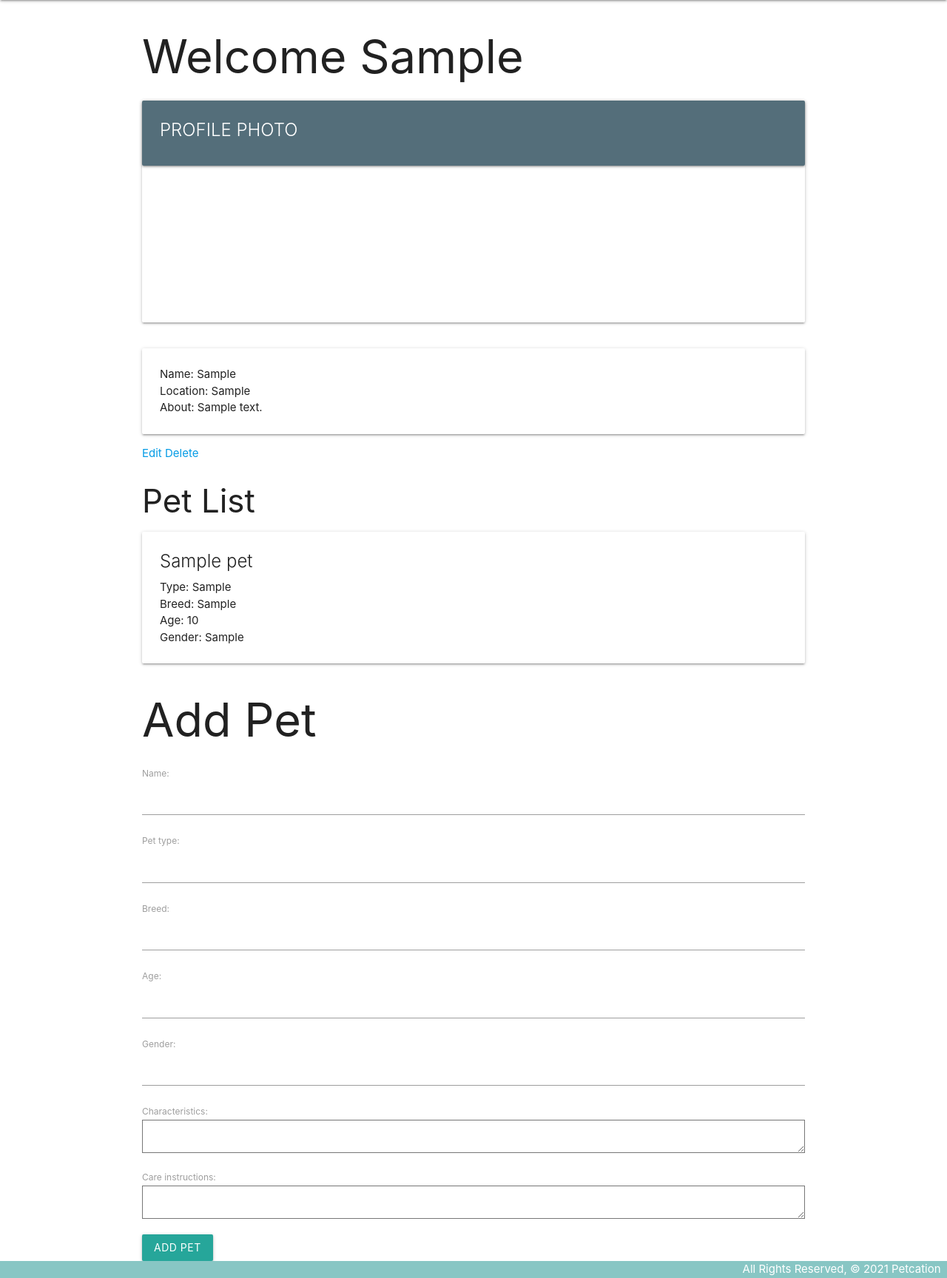
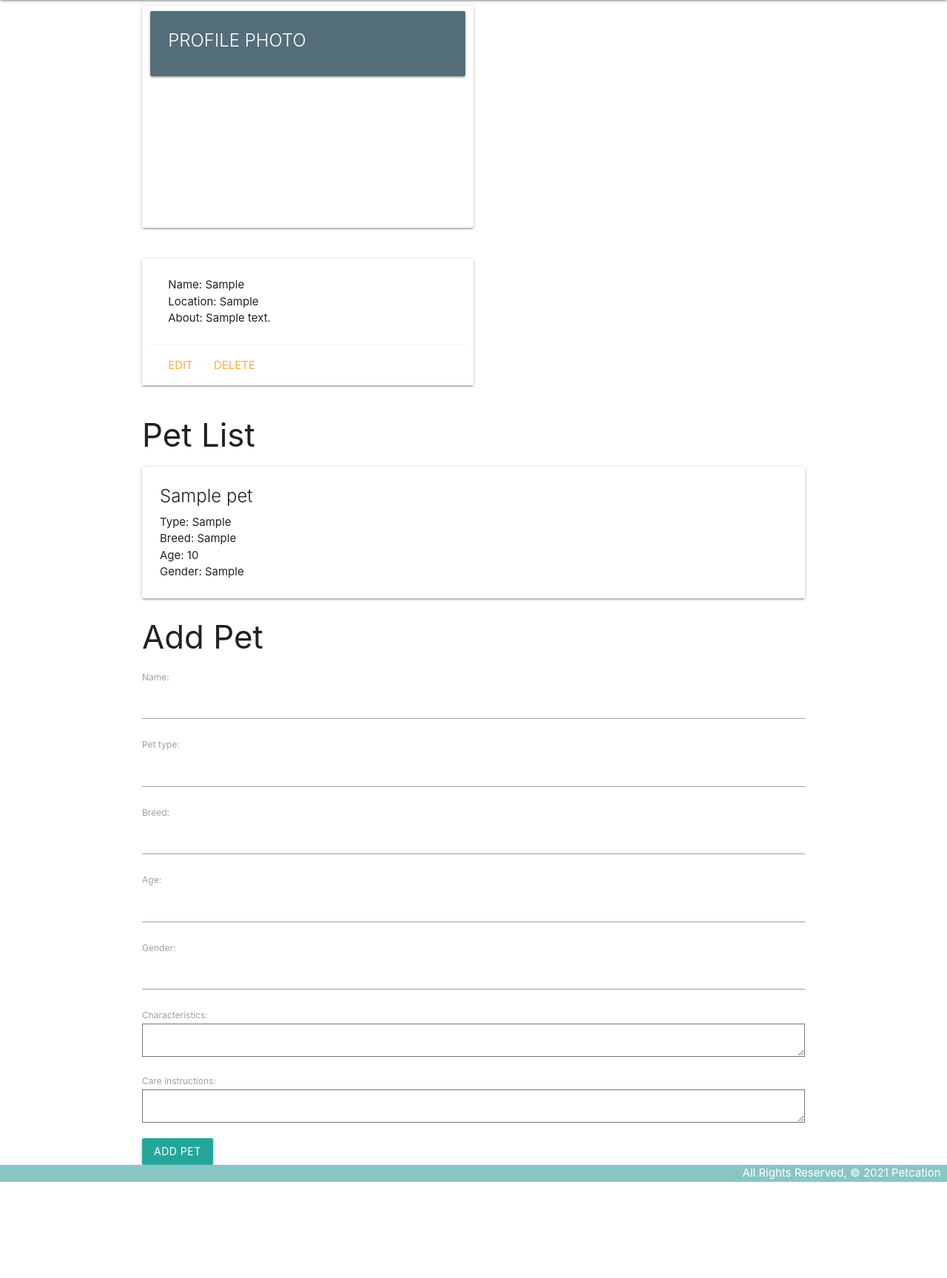
Before and after one commit to beccaawhite/petcation, a Django app: page /owners/1/ in a window 1280 px wide. Shown: the part 64-1792 px from the top of the page at 74% size. After the commit the page ends 1662 px from the top, so only its background shows below. Run offline with Django 3.2, Linux system fonts and the light colour scheme; tables that the repository leaves empty hold one stand-in row (values such as "Sample post"); some web fonts are replaced.

Commit message:
change layout of profile page

```diff
--- a/main_app/static/css/style.css
+++ b/main_app/static/css/style.css
@@ -46,3 +46,5 @@ nav {
     padding: 80px;
     width: 500px;
 }
+
+/* Style Owner Profile Page */
--- a/main_app/templates/owners/detail.html
+++ b/main_app/templates/owners/detail.html
@@ -1,10 +1,9 @@
 {% extends 'base.html' %}
 {% block content %}
-<main class="container">
+<main class="container profile-page">
 
-  <h1>Welcome {{ owner.first_name }}</h1>
   <div class="row">
-    <div class="card small">
+    <div class="col s6 card small">
       <div class="card blue-grey darken-1">
         <div class="card-content white-text">
           <span class="card-title">PROFILE PHOTO</span>
@@ -12,21 +11,22 @@
       </div>
     </div>
   </div>
-
-  <div class="card">
+  <div class="row">
+    <div class="col s6 card">
       <div class="card-content">
         <p>Name: {{ owner.first_name }}</p>
         <p>Location: {{ owner.city }}</p>
         <p>About: {{ owner.about }}</p>
       </div>
-  </div>
       <div class="card-action">
         <a href="{% url 'owners_update' owner.id %}">Edit</a>
         <a href="{% url 'owners_delete' owner.id %}">Delete</a>
       </div>
+    </div>
+  </div>
+
 
   <h3>Pet List</h3>
-
   {% for pet in owner.pet_set.all %}
     <div class="card">
         <div class="card-content">
@@ -39,7 +39,7 @@
     </div>
   {% endfor %}
   </div>
-  <h1>Add Pet</h1>
+  <h3>Add Pet</h3>
   <!-- Leaving the action empty makes the form post to the same url used to display it -->
   <div class="col s6">
     <form action="{% url 'add_pet' owner.id %}" method="post">
```
Lines whose indentation alone changed are shown as unchanged.
